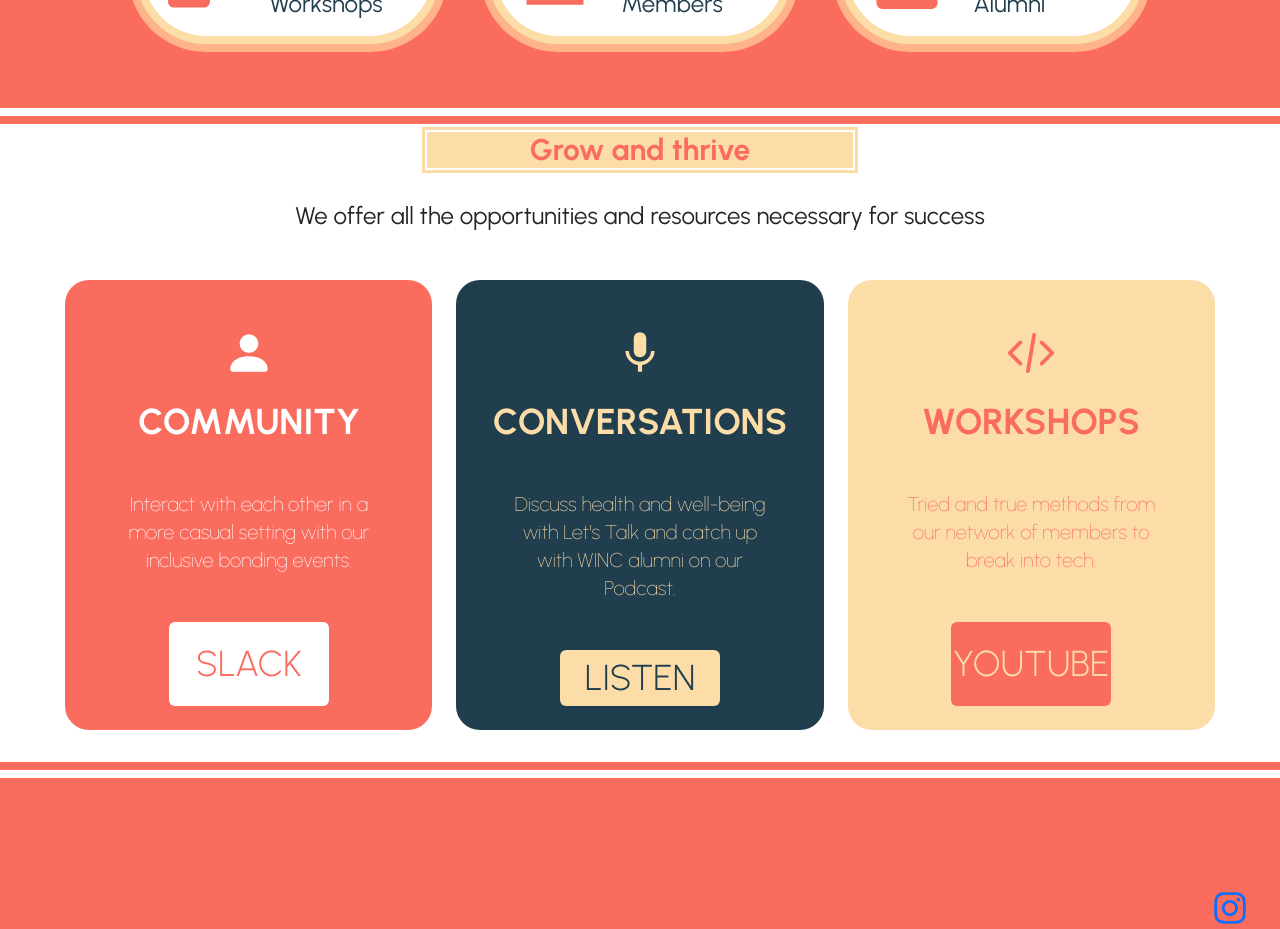
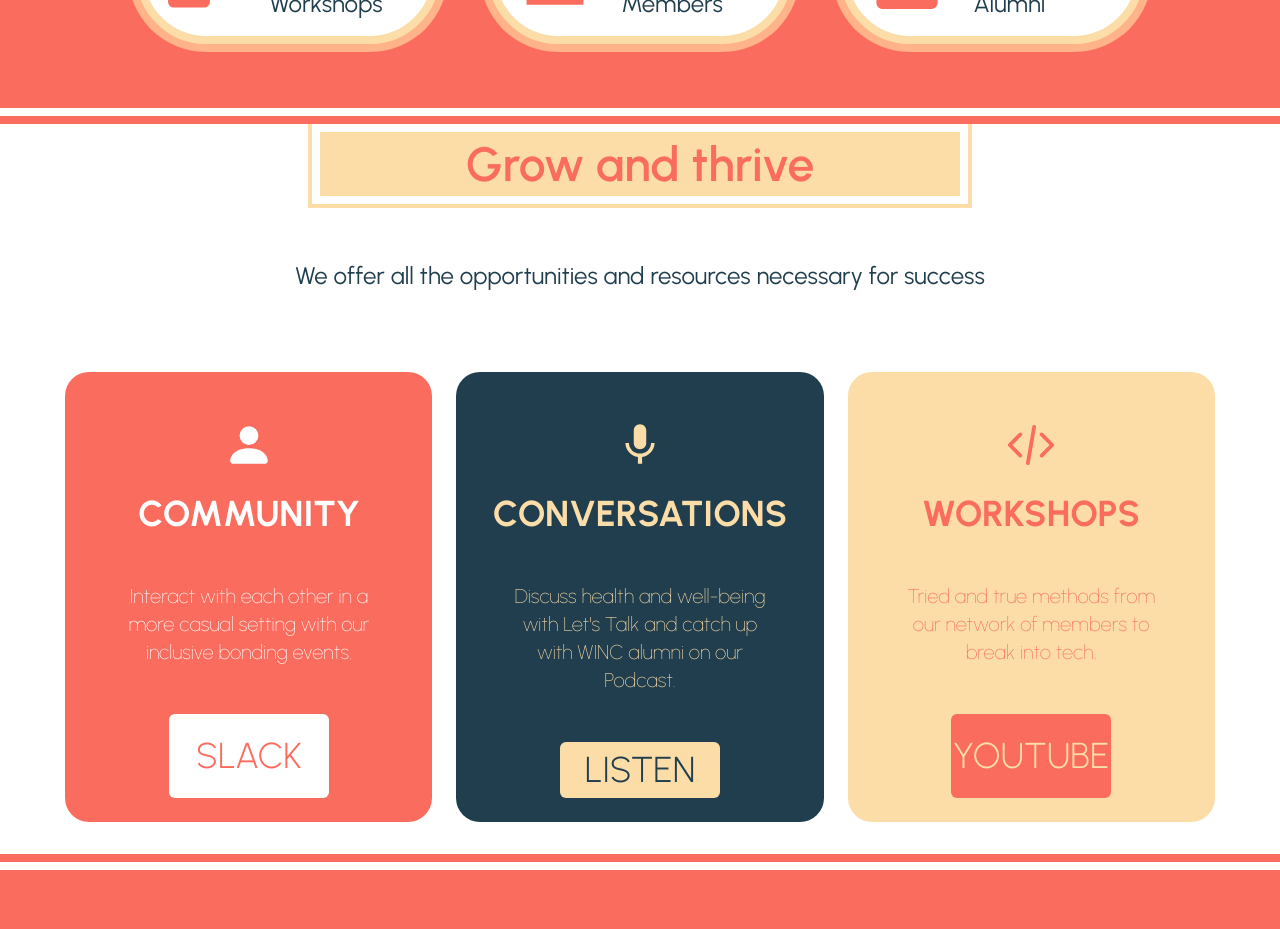
Before and after one commit to acm-ucr/winc-website, a Next.js app: page /home in a window 1280 px wide. Shown: the part 1040-1969 px from the top of the page. Built offline with nearby package versions, Linux system fonts and the light colour scheme.

Commit message:
small fixes

```diff
--- a/src/components/home/Services.js
+++ b/src/components/home/Services.js
@@ -9,14 +9,14 @@ const Services = () => {
   return (
     <>
       <div className="flex justify-center">
-        <div className="outline outline-offset-2 outline-winc-yellow w-4/12 h-1/4 bg-winc-yellow flex items-center justify-center">
-          <div className="flex text-center text-winc-pink text-3xl justify-center font-urbanist font-bold">
+        <div className="outline outline-offset-8 outline-winc-yellow outline-4 w-6/12 h-full bg-winc-yellow flex items-center justify-center">
+          <div className="flex text-center text-winc-pink text-5xl justify-center font-urbanist font-semibold p-2">
             Grow and thrive
           </div>
         </div>
       </div>
 
-      <div className="flex justify-center my-8 text-2xl">
+      <div className="flex justify-center my-16 text-2xl font-normal font-urbanist text-winc-black">
         <p>
           We offer all the opportunities and resources necessary for success
         </p>
```
